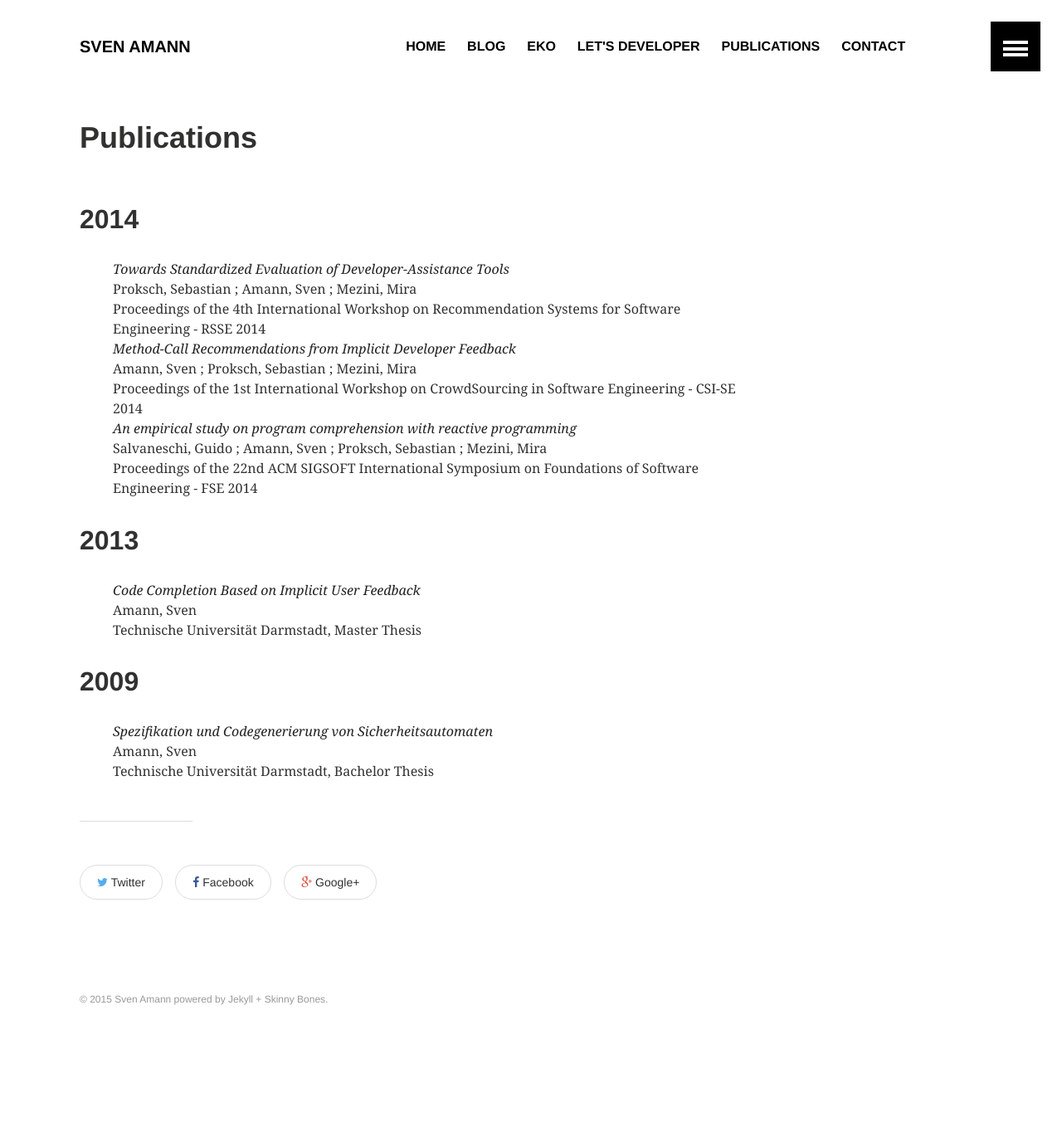
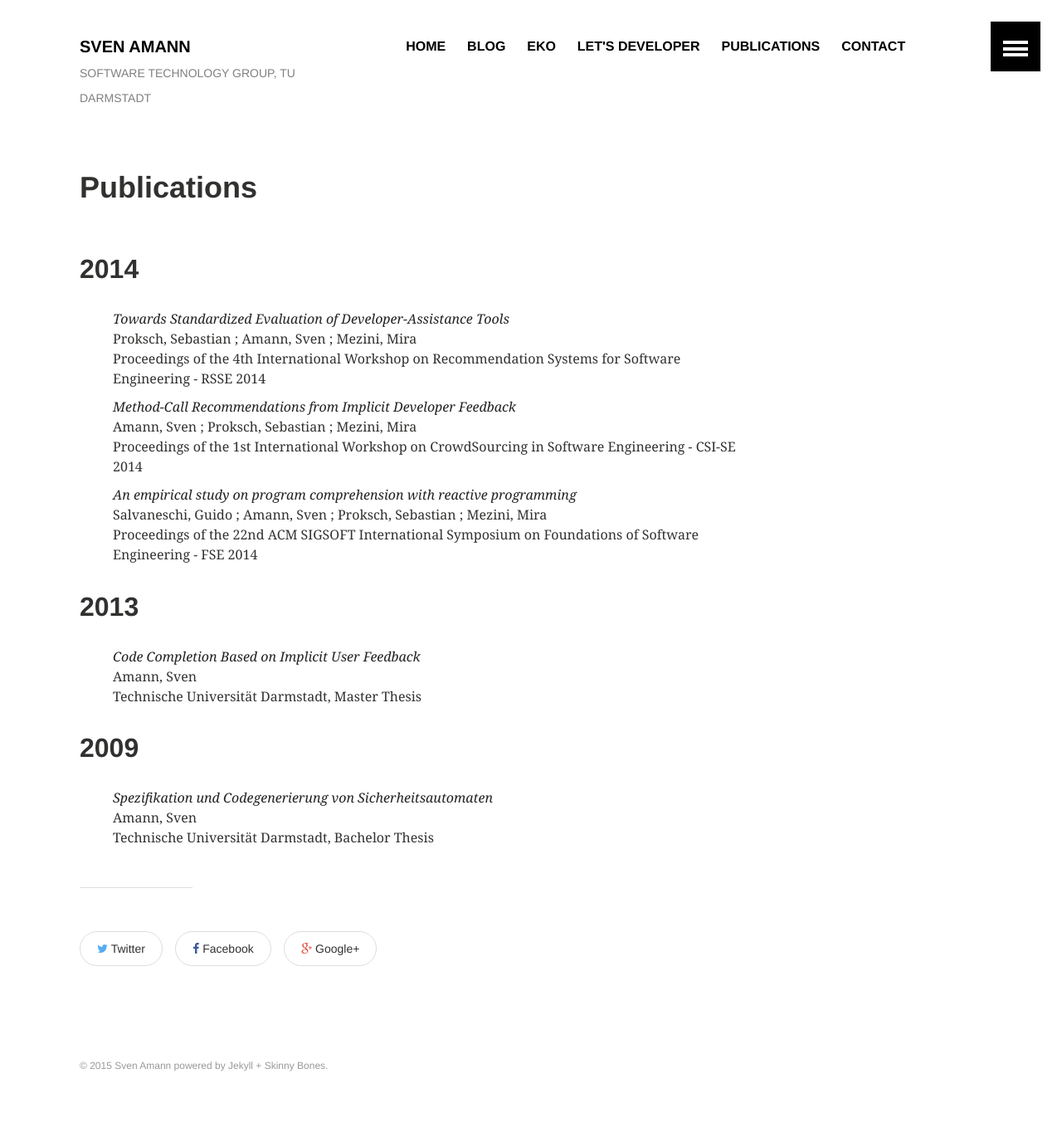
Before and after one commit to salsolatragus/sven-amann.de, a Jekyll site: the page built from publications/index.md, in a window 1280 px wide. Shown: the whole page at 83% size. Built offline with Jekyll 4.4.1, drawn with Linux system fonts in a browser that asks for light colours; before the commit the page ends 1290 px from its top, so only the background shows below that.

Commit message:
Add tagline.

```diff
--- a/_config.yml
+++ b/_config.yml
@@ -1,7 +1,7 @@
 # Site wide configuration
 
 title:            Sven Amann
-description:      Software Technology Group, TU Darmstadt
+tagline:          Software Technology Group, TU Darmstadt
 logo: # 120x120 px default image used for Twitter summary card
 teaser: # 400x250 px default teaser image used in image archive grid
 locale:           en_US
--- a/_includes/header.html
+++ b/_includes/header.html
@@ -1,6 +1,7 @@
 <header id="masthead">
   <div class="inner-wrap">
-    <a href="{{ site.url }}/" class="site-title">{{ site.title }}</a>
+    <a href="{{ site.url }}/" class="site-title">{{ site.title }}<br/>
+    <span class="tagline">{{site.tagline}}</span></a>
     <nav role="navigation" class="menu top-menu">
         {% include navigation.html %}
     </nav>
--- a/_sass/_base.scss
+++ b/_sass/_base.scss
@@ -18,6 +18,10 @@ p {
 
 li {
 	@include font-size(16,12,24);
+}
+
+dd {
+  margin-bottom: 10px;
 }
 
 /* Headings */
--- a/_sass/_layout.scss
+++ b/_sass/_layout.scss
@@ -24,7 +24,7 @@
 		@include span-columns(4);
 	}
 	padding: (.25 * $masthead-height) 0; // fourth the height to center vertically
-	height: $masthead-height;
+	height: calc($masthead-height * 2);
 	text-decoration: none;
 	color: $black;
 	font-family: $alt-font;
@@ -32,6 +32,12 @@
 	@include font-size(20,no);
 	line-height: .5 * $masthead-height; // half the height to center vertically
 	text-transform: uppercase;
+
+  .tagline {
+    color: mix($white,$black,50%);
+    font-weight: 400;
+    @include font-size(14,no);
+  }
 }
 
 
```
Also changed, not shown: 1 other file.
